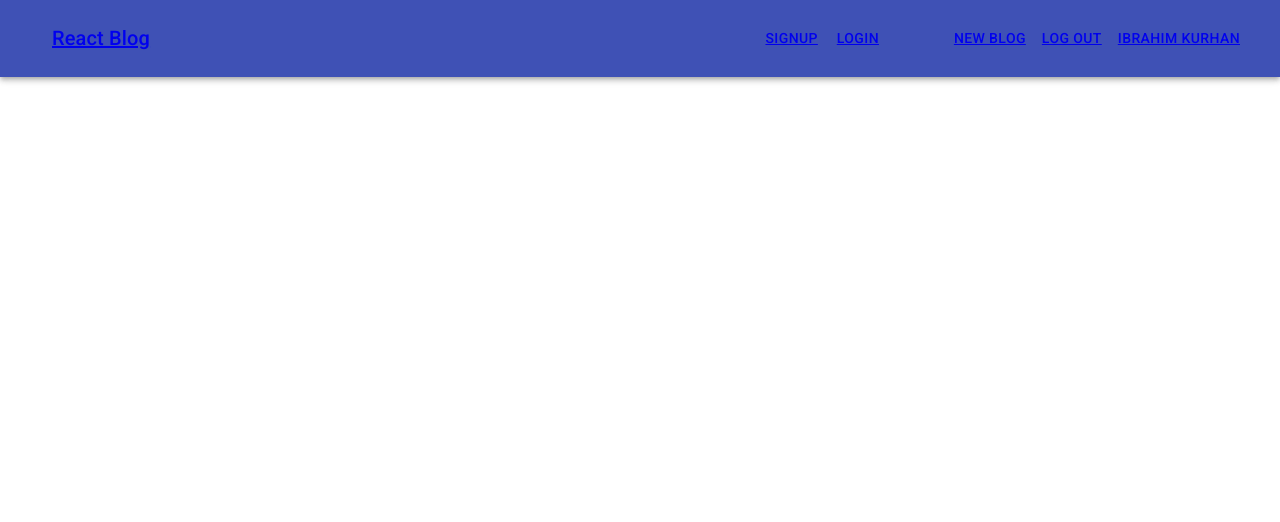
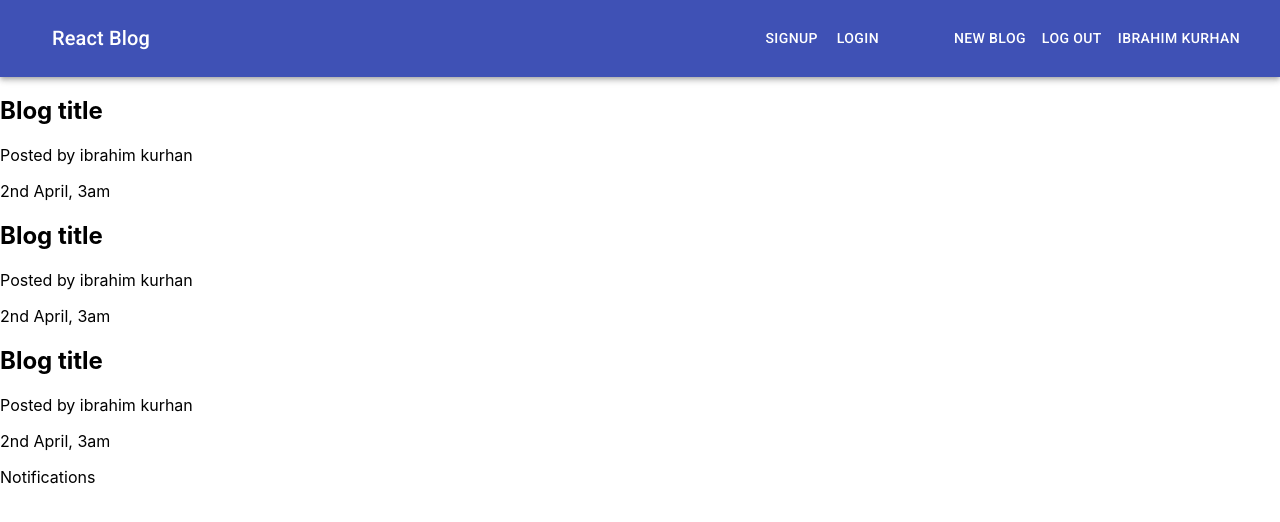
Before and after one commit to ibkibk/React-Redux-Firebase-Blog, a React (Create React App) app: page / in a window 1280 px wide. Shown: the top 522 px of the page. Built offline with nearby package versions, Linux system fonts and the light colour scheme.

Commit message:
dummy content addded to dashboard

```diff
--- a/src/App.js
+++ b/src/App.js
@@ -1,13 +1,16 @@
 import React from "react";
-import { BrowserRouter } from "react-router-dom";
-
+import { BrowserRouter, Switch, Route } from "react-router-dom";
 import "./App.css";
+import Dashboard from "./component/dashboard/Dashboard";
 import NavBar from "./component/navBar/NavBar";
 
 function App() {
   return (
     <BrowserRouter>
       <NavBar />
+      <Switch>
+        <Route path="/" component={Dashboard} />
+      </Switch>
     </BrowserRouter>
   );
 }
--- a/src/component/blogs/BlogList.js
+++ b/src/component/blogs/BlogList.js
@@ -0,0 +1,25 @@
+import React from "react";
+
+const BlogList = () => {
+  return (
+    <div>
+      <div>
+        <h2>Blog title</h2>
+        <p>Posted by ibrahim kurhan</p>
+        <p>2nd April, 3am</p>
+      </div>
+      <div>
+        <h2>Blog title</h2>
+        <p>Posted by ibrahim kurhan</p>
+        <p>2nd April, 3am</p>
+      </div>
+      <div>
+        <h2>Blog title</h2>
+        <p>Posted by ibrahim kurhan</p>
+        <p>2nd April, 3am</p>
+      </div>
+    </div>
+  );
+};
+
+export default BlogList;
--- a/src/component/dashboard/Dashboard.js
+++ b/src/component/dashboard/Dashboard.js
@@ -1,10 +1,12 @@
 import React, { Component } from "react";
-
+import Notification from "./Notifications";
+import BlogList from "../blogs/BlogList";
 export default class Dashboard extends Component {
   render() {
     return (
       <div>
-        <p></p>
+        <BlogList />
+        <Notification />
       </div>
     );
   }
--- a/src/component/dashboard/Notifications.js
+++ b/src/component/dashboard/Notifications.js
@@ -0,0 +1,11 @@
+import React from "react";
+
+const Notifications = () => {
+  return (
+    <div>
+      <p>Notifications</p>
+    </div>
+  );
+};
+
+export default Notifications;
--- a/src/component/navBar/NavBar.js
+++ b/src/component/navBar/NavBar.js
@@ -34,7 +34,9 @@ const NavBar = () => {
             aria-label="menu"
           ></IconButton>
           <Typography variant="h6" className={classes.title}>
-            <Link to="/">React Blog</Link>
+            <Link to="/" style={{ color: "white", textDecoration: "none" }}>
+              React Blog
+            </Link>
           </Typography>
           <Button color="inherit">
             <SignedOut />
--- a/src/component/navBar/SignedIn.js
+++ b/src/component/navBar/SignedIn.js
@@ -8,15 +8,21 @@ function SignedIn() {
       {/* <li> */}
       <Button>
         {" "}
-        <NavLink to="/">New Blog</NavLink>
+        <NavLink to="/" style={{ color: "white", textDecoration: "none" }}>
+          New Blog
+        </NavLink>
       </Button>
       <Button>
         {" "}
-        <NavLink to="/">Log Out</NavLink>
+        <NavLink to="/" style={{ color: "white", textDecoration: "none" }}>
+          Log Out
+        </NavLink>
       </Button>
       <Button>
         {" "}
-        <NavLink to="/">Ibrahim Kurhan</NavLink>
+        <NavLink to="/" style={{ color: "white", textDecoration: "none" }}>
+          Ibrahim Kurhan
+        </NavLink>
       </Button>
       {/* </li> */}
     </ul>
--- a/src/component/navBar/SignedOut.js
+++ b/src/component/navBar/SignedOut.js
@@ -8,11 +8,15 @@ function SignedOut() {
       {/* <li> */}
       <Button>
         {" "}
-        <NavLink to="/">SignUp</NavLink>
+        <NavLink to="/" style={{ color: "white", textDecoration: "none" }}>
+          SignUp
+        </NavLink>
       </Button>
       <Button>
         {" "}
-        <NavLink to="/">Login</NavLink>
+        <NavLink to="/" style={{ color: "white", textDecoration: "none" }}>
+          Login
+        </NavLink>
       </Button>
 
       {/* </li> */}
```
Also changed, not shown: 1 other file (tests, documents, lock files or other folders).
